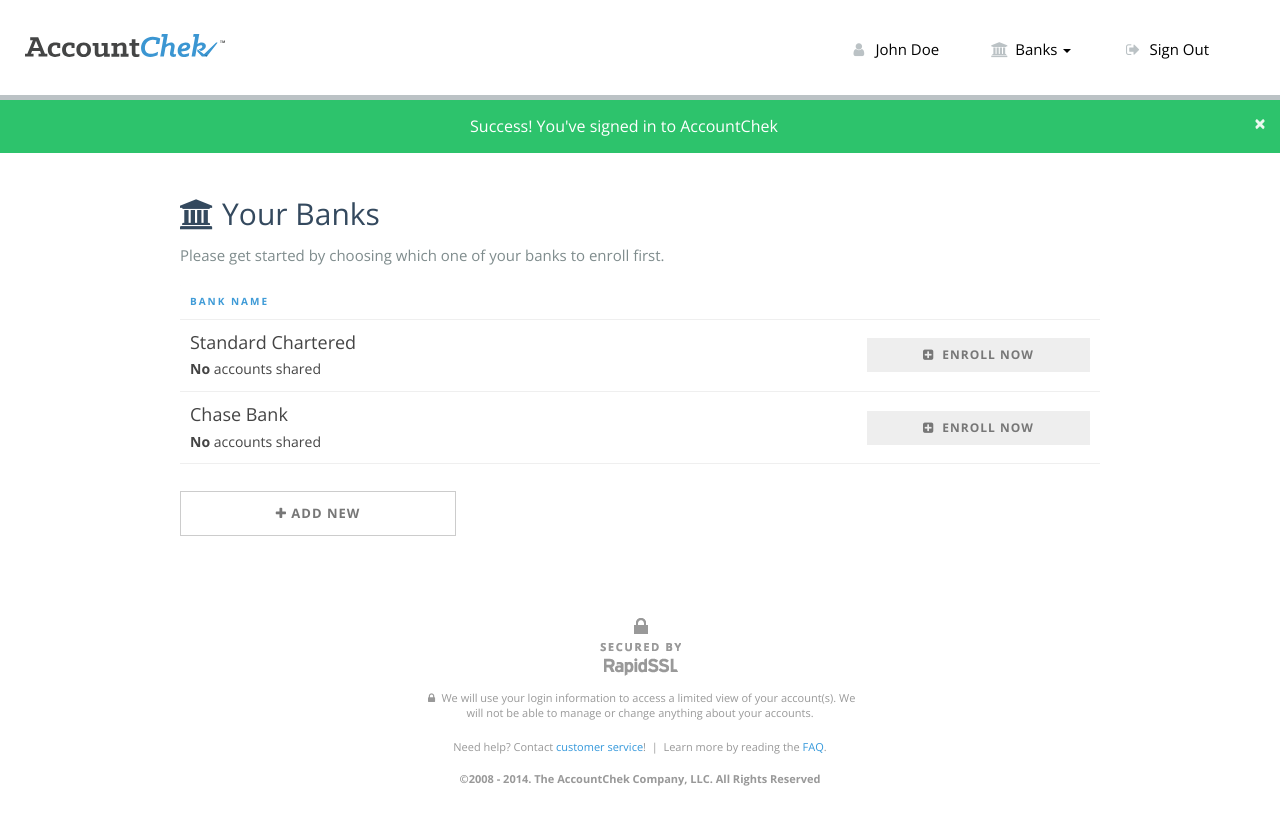
After one commit to jbrianfrancis/MyBorrowerUI, a PHP site: page /banks-unenrolled.php in a window 1280 px wide. The commit adds this page. Run offline with PHP 8.4, Linux system fonts and the light colour scheme; some libraries are stand-ins or nearby versions.

Commit message:
Updating bank views

```diff
--- /dev/null
+++ b/banks-unenrolled.php
@@ -0,0 +1,89 @@
+<!DOCTYPE html>
+<html lang="en">
+  <head>
+    <meta charset="utf-8">
+    <meta name="viewport" content="width=device-width, initial-scale=1.0">
+    <meta name="description" content="">
+    <meta name="author" content="">
+    <link rel="shortcut icon" href="assets/ico/favicon.png">
+
+    <title>ACCOUNTCHEK - Successful Enrollment</title>
+
+	<link rel="stylesheet" href="//maxcdn.bootstrapcdn.com/bootstrap/3.1.1/css/bootstrap.min.css" type="text/css">
+
+    <!-- Custom styles for this template -->
+    <link href="ac.css" rel="stylesheet">
+	<link href="//maxcdn.bootstrapcdn.com/font-awesome/4.1.0/css/font-awesome.min.css" rel="stylesheet">
+	<link href='http://fonts.googleapis.com/css?family=Open+Sans:300italic,400italic,400,300,700' rel='stylesheet' type='text/css'>
+
+    <!-- HTML5 shim and Respond.js IE8 support of HTML5 elements and media queries -->
+    <!--[if lt IE 9]>
+      <script src="assets/js/html5shiv.js"></script>
+      <script src="assets/js/respond.min.js"></script>
+    <![endif]-->
+  </head>
+  <body>
+
+	<?php include("includes/header-banks.php"); ?>
+	<div class="alert alert-success ac-alert-success alert-dismissable">
+		<button type="button" class="close" data-dismiss="alert"><span aria-hidden="true">&times;</span><span class="sr-only">Close</span></button> Success! You've signed in to AccountChek
+	</div>
+	<div class="container">
+		<div class="row">
+		<div class="col-md-12">
+
+
+		<h3><i class="fa fa-university"></i> Your Banks</h3>
+		<p class="process-type">Please get started by choosing which one of your banks to enroll first.</p>
+
+			<div class="panel panel-default panel-ac">
+
+			  <!-- Table -->
+			  <table class="table table-ac">
+				<thead>
+				<tr>
+					<th>Bank Name</th>
+					<th colspan="2"></th>
+				</tr>
+				</thead>
+				<tbody>
+				<tr>
+					<td class="bank-cell">
+						Standard Chartered<br>
+						<small><strong>No</strong> accounts shared</small>
+					</td>
+					<td class="enrolled-cell">
+						<!-- <p class="status-icon"><i class="fa fa-check-circle fa-2x"></i></p> -->
+					 </td>
+					 <td>
+						<p class="status-action"><a href="#" class="btn btn-default btn-sm"><i class="fa fa-plus-square"></i> Enroll Now</a></p>
+					</td>
+				</tr>
+				<tr>
+					<td style="vertical-align:middle;">
+						Chase Bank<br>
+						<small><strong>No</strong> accounts shared</small>
+					</td>
+					<td class="enrolled-cell">
+						<!-- <p class="status-icon"><i class="fa fa-check-circle fa-2x"></i></p> -->
+					 </td>
+					 <td>
+						<p class="status-action"><a href="#" class="btn btn-default btn-sm"><i class="fa fa-plus-square"></i> Enroll Now</a></p>
+					</td>
+				</tr>
+				</tbody>
+			  </table>
+
+			  <div class="panel-footer panel-footer-ac">
+				<a href="#" class="btn btn-default btn-add-new-bank-bot"><i class="fa fa-plus"></i> Add New</a>
+		  		</div>
+			  </div> <!--  close panel -->
+
+	</div> <!-- close row -->
+</div> <!-- close col-md-12 -->
+</div> <!-- close container -->
+
+    <?php include("includes/footer.php"); ?>
+
+  </body>
+</html>
--- a/index.php
+++ b/index.php
@@ -103,6 +103,10 @@
             <h4 class="list-group-item-heading">Banks Enrolled with Additional</h4>
             <p class="list-group-item-text"></p>
           </a>
+          <a href="banks-unenrolled.php" class="list-group-item">
+            <h4 class="list-group-item-heading">Banks Mutiple to Enroll on Sign-in</h4>
+            <p class="list-group-item-text"></p>
+          </a>
           <a href="banks-enrolled-logout.php" class="list-group-item">
             <h4 class="list-group-item-heading">Banks Enrolled Sign Out</h4>
             <p class="list-group-item-text"></p>
```
